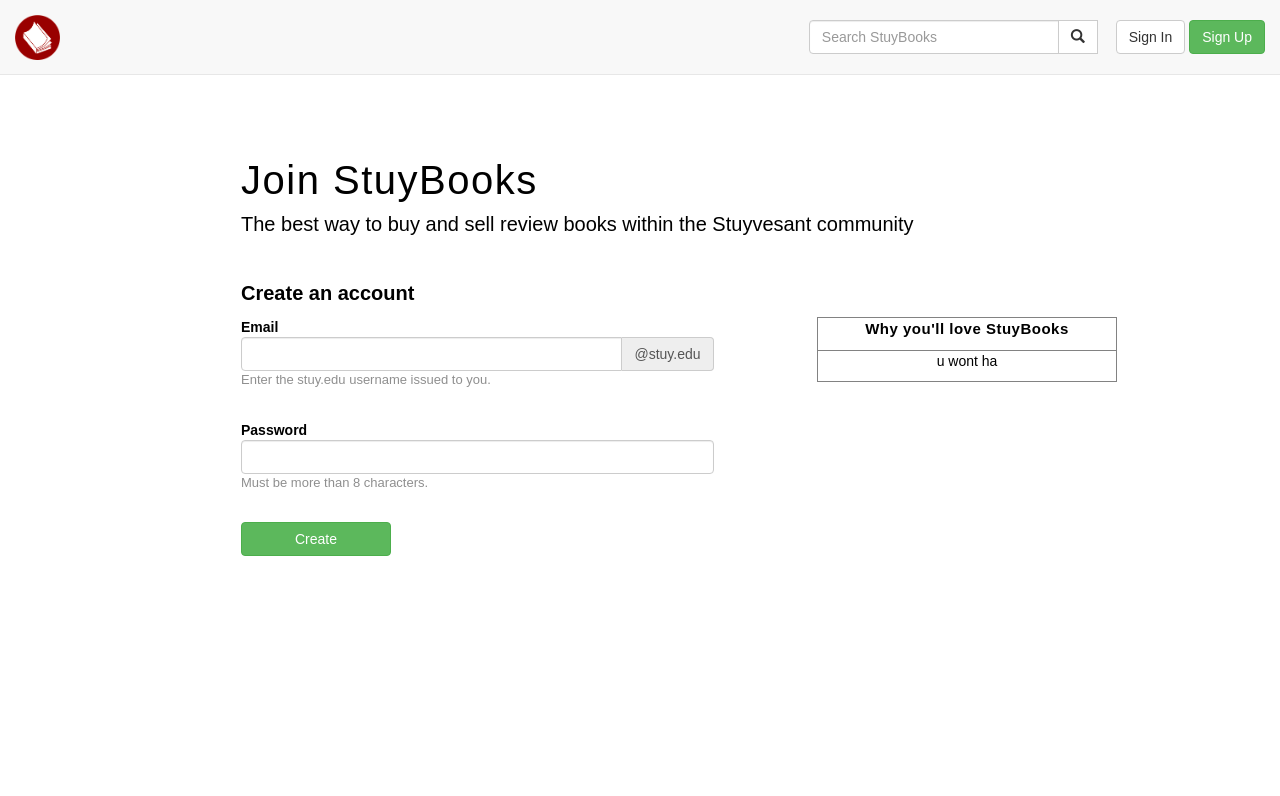
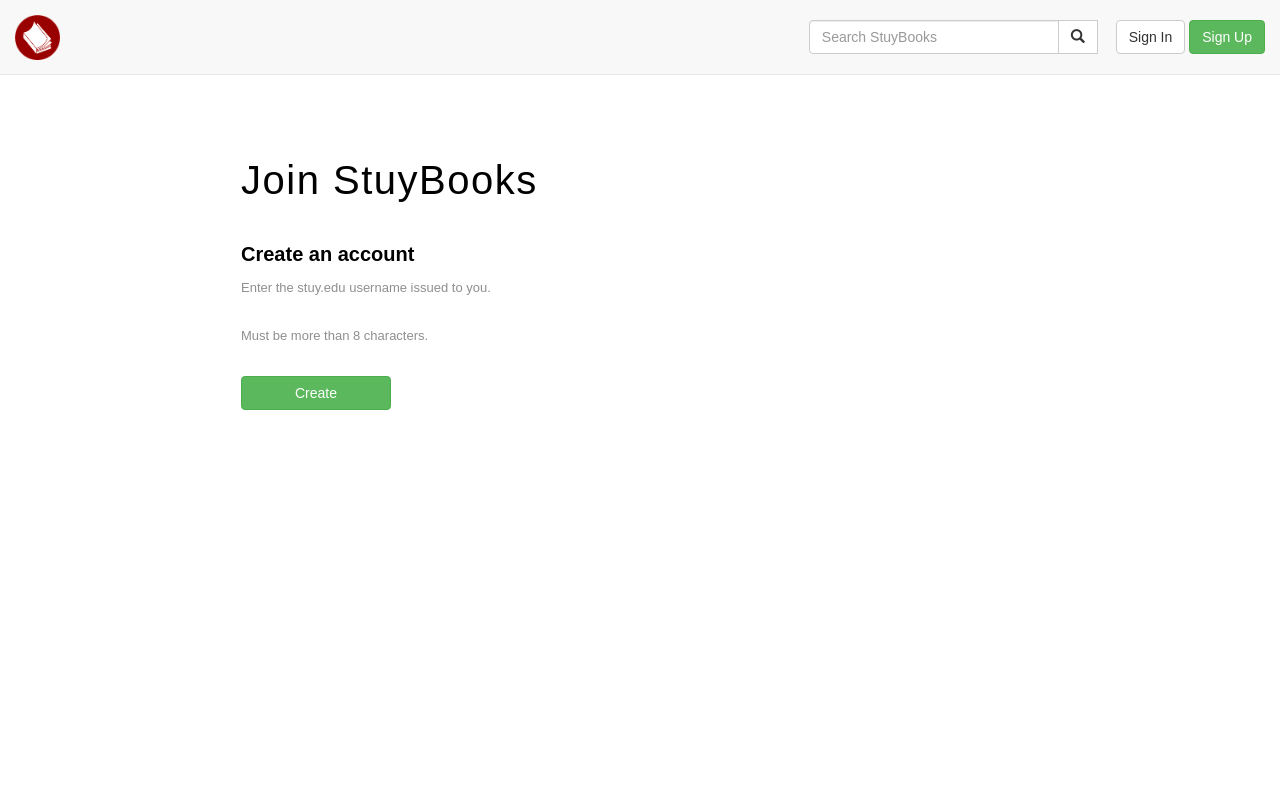
Before and after one commit to CodeSammich/stuy-books, a Flask app: page /signup in a window 1280 px wide; the page is wider, and only the part inside the window is pictured. Shown: the top 796 px of that part. Run offline with Flask 2, Linux system fonts and the light colour scheme; parts of the project's set-up code (start-up, migrations or seed data) failed here and were passed over; some libraries are stand-ins or nearby versions.

Commit message:
merge delete conflicting lines

```diff
--- a/app.py
+++ b/app.py
@@ -259,6 +259,10 @@ def finish():
     print 'Begin email to both parties to indicate finished transaction'
 
     sellerEmail = session['email'] + '@stuy.edu'
+    buyerEmail = "samuelzhang3@gmail.com"
+
+
+
     if request.method == 'GET':
         return render_template('userpage.html', message = '')
     else:
--- a/database.py
+++ b/database.py
@@ -35,7 +35,7 @@ def addUser(email, passwordHash, status=0):
     accounts = db['accounts']
 
     if 'accounts-database' not in dbnames: #init database and collection
-        print 'database initialized'
+>        print 'database initialized'
         dummy_pass = "dummy_pass" #may need to be more secure
         init_account = {
             'email': 'dummy_email@stuy.edu',
--- a/static/style.css
+++ b/static/style.css
@@ -199,7 +199,6 @@ p {
 
 table, tr, td {
   background-color: white;
-  border: .25px solid #828282;
   width: 300px;
 }
 
--- a/templates/itempage.html
+++ b/templates/itempage.html
@@ -5,7 +5,6 @@
 
 <table style="width:100%;">
   <!--get only one item-->
-  <tr><th colspan="3" style="font-size:30px;">{{thisBook['bookName']}}<br>
     <span style="font-size:20px; font-weight:normal; line-height:1;">By {{thisBook['author']}}</span>
 <hr>
   </th></tr>
--- a/templates/signup.html
+++ b/templates/signup.html
@@ -3,19 +3,13 @@
 {% block contents %}
 <div class="container-signup" id="grad">
   <h1>Join StuyBooks</h1>
-  <p style="font-size:20px;">The best way to buy and sell review books within the Stuyvesant community</p>
   <br>
   <p style='color:red'>{{msg}}</p>
   <div class="columns" id="signup">
     <p style="font-size:20px;font-weight:bold;padding-left:10px;">Create an account</p>
     <div class="column" id="signup-form">
       <!--<button type="button" id="emailLogin" class="btn btn-default">Log in via Gmail</button><br><br>-->
-      <form name="signup" method="POST">
-        <b>Email</b><br><div class="input-group" style="width:85%">
-          <input name='email' type="text" class="form-control" aria-describedby="basic-addon2"><span class="input-group-addon" id="basic-addon2">@stuy.edu</span>
-        </div>
         <p style="color:#8F8F8F; font-size:13px;">Enter the stuy.edu username issued to you.</p><br>
-        <b>Password</b><br><input type="password" class="form-control" name="pword" id="pword" style="width:85%">
         <p style="color:#8F8F8F; font-size:13px;">Must be more than 8 characters.</p><br>
         <button type="submit" id="submit" class="btn btn-success" style="width: 150px;">Create</button>
       </form>
@@ -23,10 +17,6 @@
     <div class="column">
         <table class="why">
           <tr>
-            <td><p style="font-size:15px;font-weight:bold;letter-spacing:.5px;">Why you'll love StuyBooks</p></td>
-          </tr>
-          <tr>
-            <td><p>u wont ha</p></td>
           </tr>
         </table>
       </div>
```
